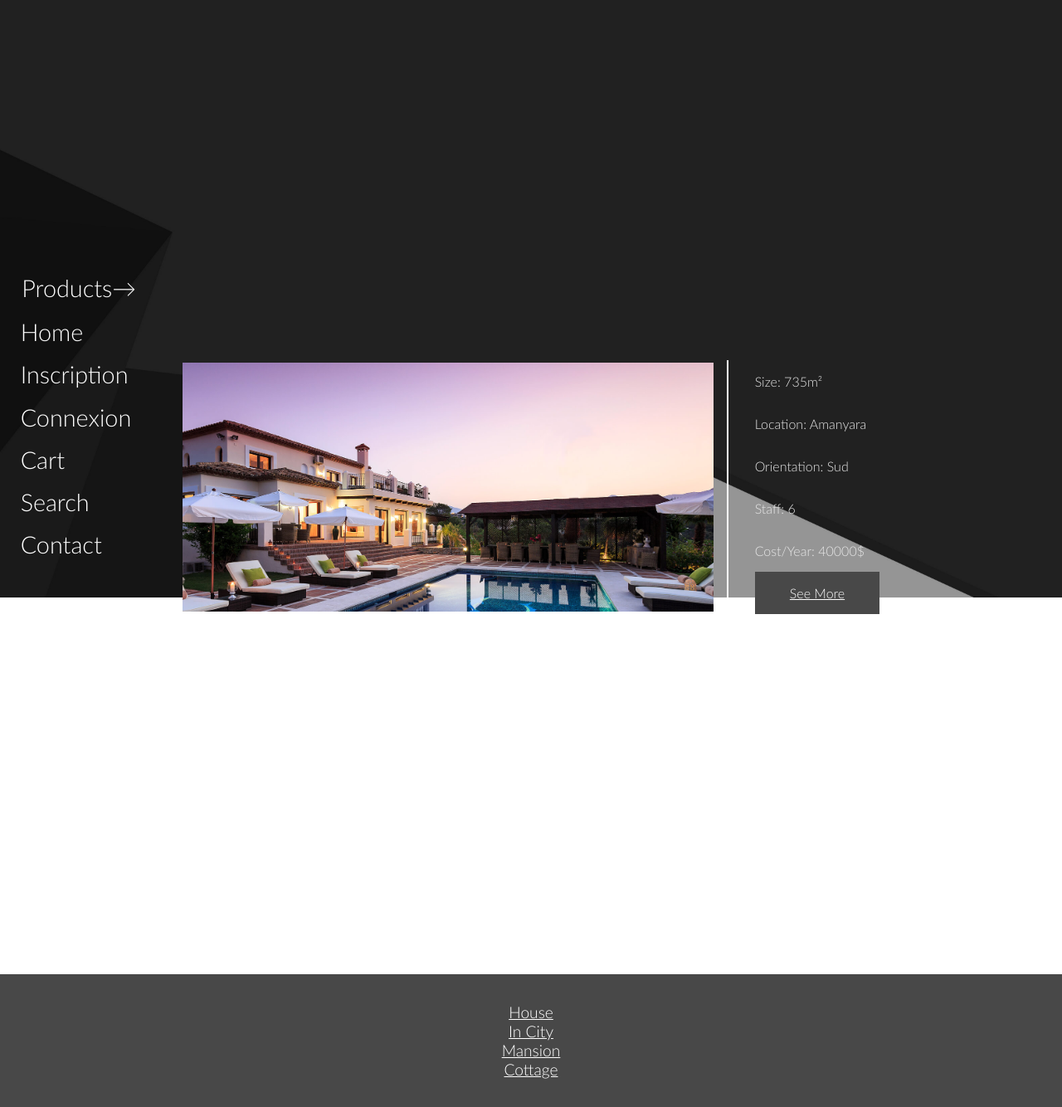
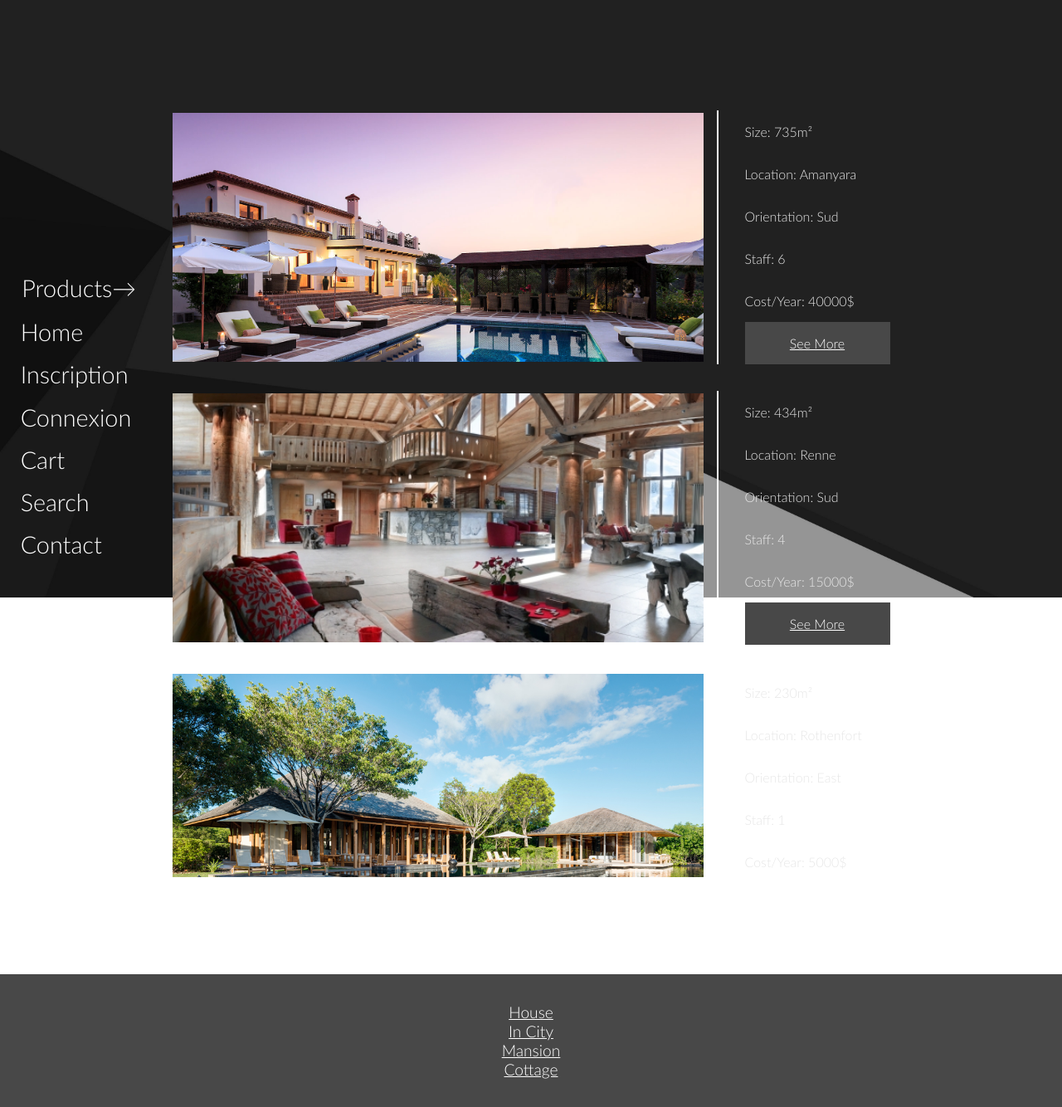
Before and after one commit to samuel-joly/boutique, a PHP site: page /product.php in a window 1280 px wide. Shown: the whole page at 83% size. Run offline with PHP 8.4, Linux system fonts and the light colour scheme; data comes from the database, SQL or seed files in the repository; data that the repository does not hold is empty.

Commit message:
End of displaying product in product.php

```diff
--- a/CSS/stylesheet.css
+++ b/CSS/stylesheet.css
@@ -9,7 +9,7 @@
 }
 
 
-/*------------------------------BODY------------------------------*/
+/*----------------------BODY------------------------*/
 
 body
 {
@@ -46,7 +46,7 @@ body::-webkit-scrollbar-thumb {
 	background-size:cover;
 }
 
-/*------------------------------HEADER------------------------------*/
+/*---------------------HEADER--------------------*/
 
 header
 {
@@ -432,8 +432,8 @@ footer a:hover
 	background:url("../media/images/bg.jpg");
 	background-size:contain;
 	background-repeat:no-repeat;
-	overflow-x:hidden;
 }
+
 
 .product-box
 {
@@ -443,31 +443,34 @@ footer a:hover
 }
 
 
+.product-zone
+{
+	margin:1em;
+}
+
 .product-box:hover>.product-info-product
 {
 	transform:translateY(0px);
 }
 
-.products-box
+#products-box
 {
-	width:100%;
-	max-height:100vh;
-	border:5px solid white;
-	align-self:center;
-	margin:0px;
+	width:1100px;
+	max-height:80vh;
+	overflow-y:scroll;
 }
 
-.products-box::-webkit-scrollbar {
+#products-box::-webkit-scrollbar {
   width: 10px;
 }
 
 /* Track */
-.products-box::-webkit-scrollbar-track {
+#products-box::-webkit-scrollbar-track {
   background: #484848;
 }
 
 /* Handle */
-.products-box::-webkit-scrollbar-thumb {
+#products-box::-webkit-scrollbar-thumb {
   background: #e7e7e7;
   border-radius:2px;
 }
@@ -502,11 +505,6 @@ footer a:hover
 	margin:0.2em;
 }
 
-#products-box
-{
-	min-height:100vh;
-}
-
 .product-agent-zone
 {
 	justify-self:flex-end;
@@ -520,6 +518,7 @@ footer a:hover
 	padding-left:1em;
 	margin-left:1em;
 	color:#e7e7e7;
+	width:191px;
 }
 
 .product-link
--- a/product.php
+++ b/product.php
@@ -13,8 +13,8 @@
 			<?php include("header.php"); ?>
 		</header>
 
-		<main>
-			<div id='products-box' class='flexc just-center align-center'>
+		<main class='flexc just-center align-center'>
+			<div id='products-box' class='flexc just-between align-center'>
 			<?php
 				$products = $stmt->query("SELECT *, products.id as id_prod FROM products INNER JOIN agents ON products.id_agent = agents.id INNER JOIN users ON agents.id_user = users.id")->fetchAll(PDO::FETCH_ASSOC);
 				//var_dump($products);
```
Also changed, not shown: SQL/boutique.sql (+8 -5 lines), Design/Product item page.png (added), Media/Images/Products/2.jpg, Media/Images/Products/3.jpg (added), 4 other files.
